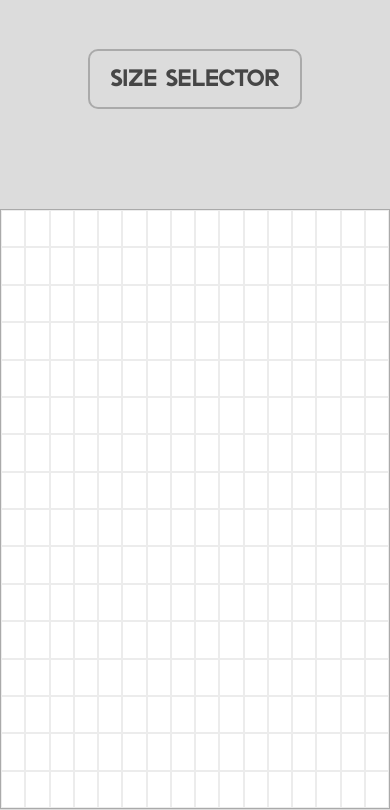
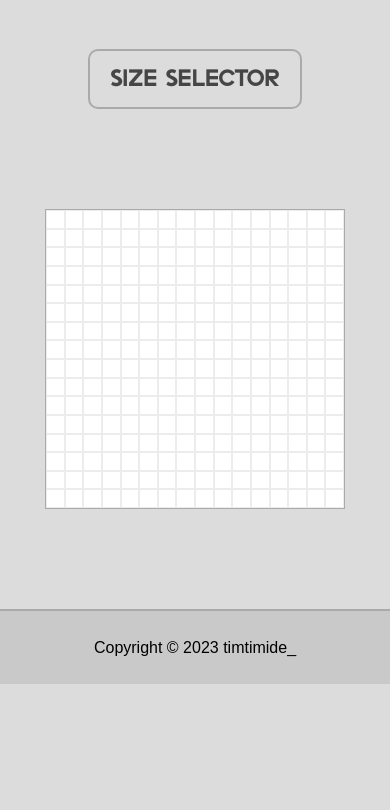
Before and after one commit to timurlog/etch-a-sketch, a website: page index.html in a window 390 px wide. Shown: the part 49-859 px from the top of the page. Drawn offline with Linux system fonts and the light colour scheme.

Commit message:
finish responsive

```diff
--- a/src/sass/modules/_section-1.sass
+++ b/src/sass/modules/_section-1.sass
@@ -58,7 +58,10 @@
 /* ######### RESPONSIVE ######### */
 /* ### SMARTPHONE ### */
 @media (max-width: 576px)
-
+    .grid
+        .grid-content
+            width: 300px
+            height: 300px
 
 /* ### TABLET ### */
 @media (min-width: 577px) and (max-width: 768px)
```
Also changed, not shown: public/style/app.css, 1 other file.
